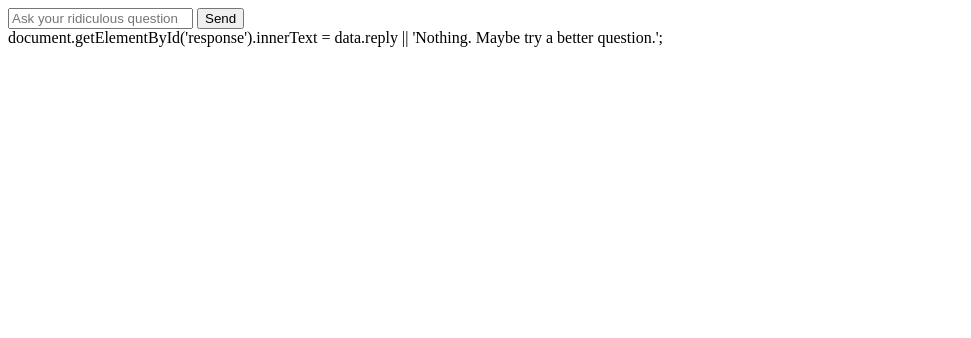
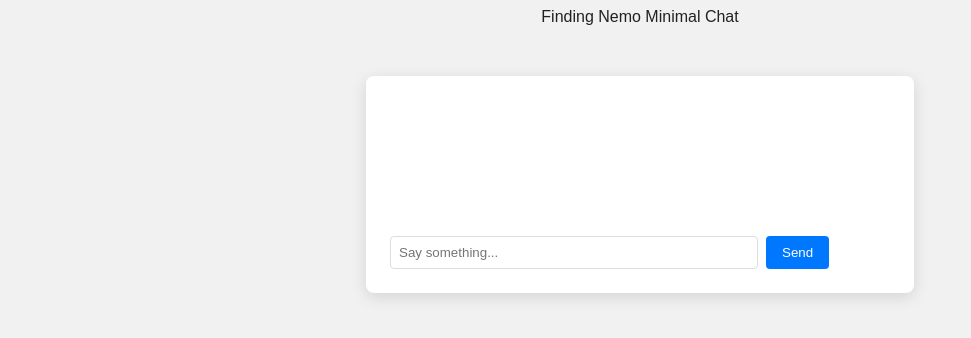
Before and after one commit to A-l-p-a-c-a/Finding_nemo, a plain HTML site: page index.html in a window 1280 px wide. Shown: the whole page, without its empty margins (0-971 px from the left). Drawn offline with Linux system fonts and the light colour scheme.

Commit message:
Refactor HTML structure and styles for chat interface

```diff
--- a/index.html
+++ b/index.html
@@ -3,12 +3,46 @@
 <html>
 <head>
   <title>OpenAI Comm Link—Disaster Edition</title>
+
+<style>
+    body { font-family: sans-serif; background: #f1f1f1; color: #222; text-align: center; }
+    #chatbox {
+      max-width: 500px;
+     margin: 50px auto;
+      background: #fff;
+      border-radius: 8px;
+      box-shadow: 0 4px 16px rgba(0,0,0,0.12);
+      padding: 24px; }
+
+    #messages {
+      min-height: 120px;
+      margin-bottom: 16px;
+      text-align: left;
+      max-height: 300px;
+      overflow-y: auto; } input[type="text"] { width: 70%;
+      padding: 8px; border-radius: 4px; border: 1px solid #ddd; }
+
+    button {
+      padding: 8px 16px; border: none;
+      background: #0077ff; color: #fff;
+      border-radius: 4px; cursor: pointer; }
+
+     form { display: flex; gap: 8px; }
+  </style>
 </head>
-<body>
-  <input id="prompt" placeholder="Ask your ridiculous question" />
+  <body>
+<bo3>Finding Nemo Minimal Chat</h1>
+  <div id="chatbox">
+    <div id="messages"></div>
+    <form id="chatForm" autocomplete="off" onsubmit="return false;">
+      <input type="text" id="userInput" placeholder="Say something..." required />
+      <button type="submit">Send</button>
+    </form>
+  </div>
+  <!--<input id="prompt" placeholder="Ask your ridiculous question" />
   <button onclick="sendMessage()">Send</button>
   <div id="response">document.getElementById('response').innerText = data.reply || 'Nothing. Maybe try a better question.';
-</div>
+</div>-->
   <script>
     async function sendMessage() {
       const prompt = document.getElementById('prompt').value;
@@ -21,5 +55,6 @@
       document.getElementById('response').innerText = data.reply || 'Nothing. Maybe try a better question.';
     }
   </script>
+
 </body>
 </html>
```
